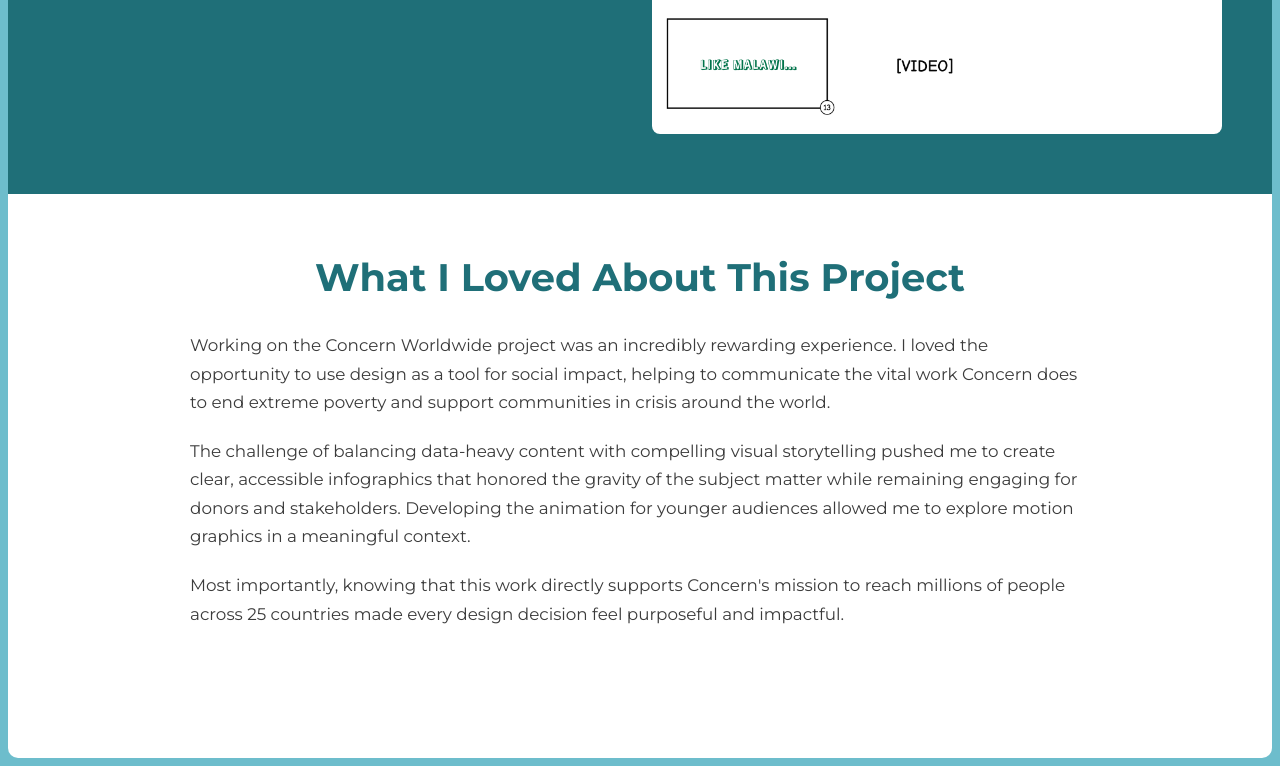
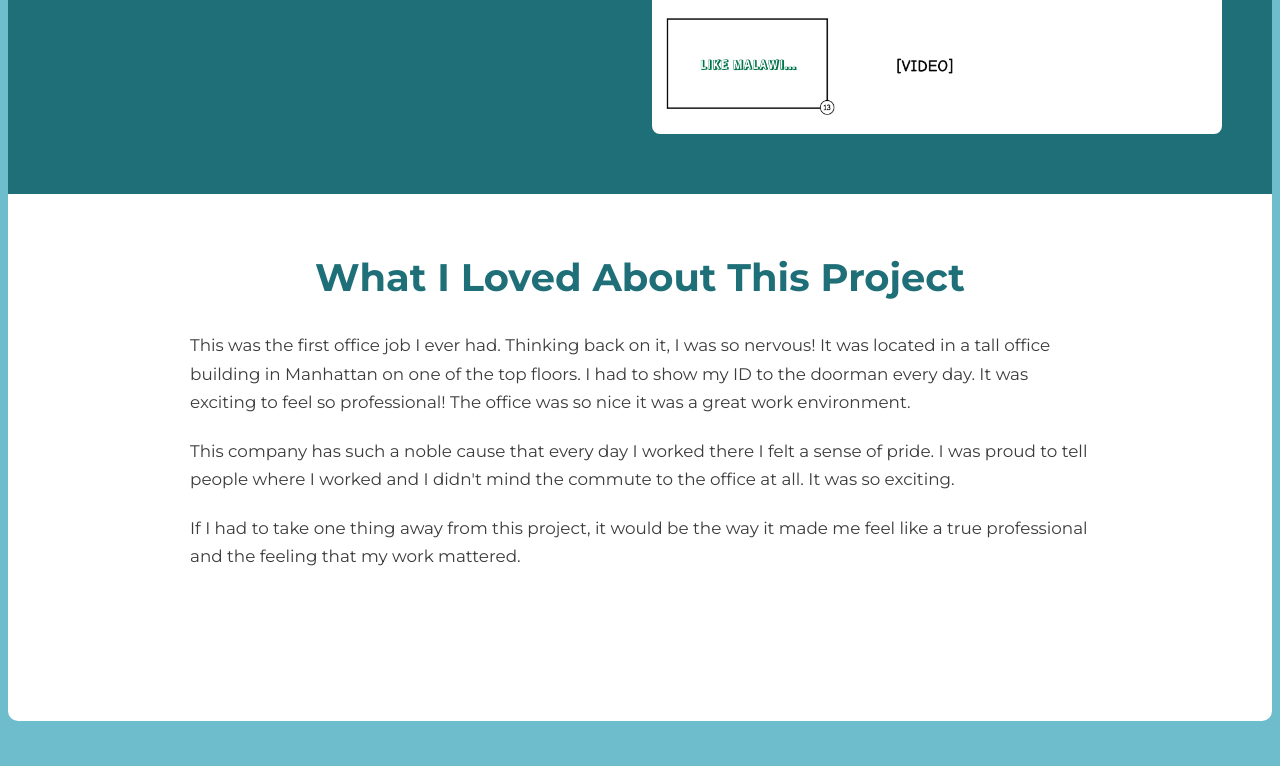
Before and after one commit to Mikalizcool/Michael-Portfolio, a React (Vite) app in the folder my-portfolio/: page /concernworldwide in a window 1280 px wide. Shown: the part 2833-3599 px from the top of the page. After the commit the page ends 3562 px from the top, so only its background shows below. Built offline with nearby package versions, Linux system fonts and the light colour scheme; the HTML template or start-up script is replaced by a standard one.

Commit message:
docs: rewriting project summaries for a more personalized retelling

```diff
--- a/my-portfolio/src/pages/ConcernWorldwide.jsx
+++ b/my-portfolio/src/pages/ConcernWorldwide.jsx
@@ -121,20 +121,22 @@ const ConcernWorldwide = () => {
                 <h2 className="loved-title">What I Loved About This Project</h2>
                 <div className="loved-content">
                     <p>
-                        Working on the Concern Worldwide project was an incredibly
-                        rewarding experience. I loved the opportunity to use design as a tool for social impact,
-                        helping to communicate the vital work Concern does to end extreme poverty and support
-                        communities in crisis around the world.
+                        This was the first office job I ever had. Thinking back on it, I was so nervous!
+                        It was located in a tall office building in Manhattan on one of the top floors.
+                        I had to show my ID to the doorman every day. It was exciting to feel so professional!
+                        The office was so nice it was a great work environment.
                     </p>
                     <p>
-                        The challenge of balancing data-heavy content with compelling visual storytelling pushed
-                        me to create clear, accessible infographics that honored the gravity of the subject matter
-                        while remaining engaging for donors and stakeholders. Developing the animation for younger
-                        audiences allowed me to explore motion graphics in a meaningful context.
+                        This company has such a noble cause that every day I worked there I felt a sense
+                        of pride. I was proud to tell people where I worked and I didn't mind the commute
+                        to the office at all. It was so exciting.
                     </p>
                     <p>
-                        Most importantly, knowing that this work directly supports Concern's mission to reach
-                        millions of people across 25 countries made every design decision feel purposeful and impactful.
+                        If I had to take one thing away from this project, it would be the way it made me
+                        feel like a true professional and the feeling that my work mattered.
+                    </p>
+                    <p>
+
                     </p>
                 </div>
             </section>
--- a/my-portfolio/src/pages/CunySchoolOfMedicine.jsx
+++ b/my-portfolio/src/pages/CunySchoolOfMedicine.jsx
@@ -115,13 +115,19 @@ const CunySchoolOfMedicine = () => {
                 <h2 className="loved-title">What I Loved About This Project</h2>
                 <div className="loved-content">
                     <p>
-                        Working on the CUNY School of Medicine project was an incredibly rewarding experience. I had the opportunity to collaborate with a diverse team of professionals who were all passionate about creating a meaningful impact through our work. The challenge of rebranding an institution with such a rich history pushed me to think creatively and strategically, ultimately leading to a final product that we were all proud of.
+                        My experience working with the DHS helped me get this job. They were very impressed with my
+                        work and I received glowing recommendations from my previous managers. They needed someone
+                        with a diverse skillset and that's what I brought to the table. After several interviews, I
+                        was given the position and had to get fingerprinted, which reminded me of my time with the DHS!
                     </p>
                     <p>
-                        One of the aspects I loved most was the emphasis on user-centered design. We conducted extensive research to understand the needs and preferences of the students and faculty, which informed our design decisions at every stage. This collaborative approach not only resulted in a more effective website but also fostered a sense of ownership and pride among the stakeholders.
+                        Working here has been a very interesting experience. This is definately the most political
+                        job I've ever had where our work is constantly influenced by outside factors. Luckily, the people
+                        I work with are fantastic and make the trip to the office worthwhile. The responsibility and creative
+                        freedom I've been given has allowed me to increase my skillset tremendously.
                     </p>
                     <p>
-                        Overall, this project reinforced my belief in the power of collaboration and empathy in design. By putting ourselves in the shoes of the users, we were able to create a website that truly met their needs and aspirations. I am proud of what we accomplished and excited to see how the CUNY School of Medicine community will benefit from our work.
+                        What I loved most from this project is the people I've met :)
                     </p>
                 </div>
             </section>
--- a/my-portfolio/src/pages/HomelandSecurity.jsx
+++ b/my-portfolio/src/pages/HomelandSecurity.jsx
@@ -122,13 +122,20 @@ const HomelandSecurity = () => {
                 <h2 className="loved-title">What I Loved About This Project</h2>
                 <div className="loved-content">
                     <p>
-                        This project provided a unique opportunity to contribute to national security efforts through design and communication. I enjoyed collaborating with diverse teams and stakeholders to create impactful materials that enhanced DHS's outreach and internal communication. The challenge of addressing complex needs while maintaining clarity and engagement was particularly rewarding.
+                        I was scouted by a recruiter for a consulting company randomly and was asked if I was interested
+                        in interviewing for a position. The interview I had for this job was probably the best
+                        interview I've ever had for a job. The interviewer was a fan of the game series Fallout
+                        and we talked about that game for most of the interview. I got the job the next day.
                     </p>
                     <p>
-                        Additionally, seeing the tangible impact of our work in improving communication channels and public engagement was incredibly fulfilling. This experience has deepened my appreciation for the role of design in facilitating important conversations and driving positive change within large organizations.
+                        This position made me feel like a big deal, haha. I was on two communications teams
+                        for two different DHS programs, HSIN and IMDE. I was given so much responsibility and respect
+                        that, for a young professional, was really amazing. I was even given a retention bonus a few months
+                        into the job!
                     </p>
                     <p>
-                        Overall, this project reinforced my belief in the power of design as a tool for advocacy and change-making, particularly in the context of public service.
+                        This project really changed my life. It allowed me to afford to pay off debt, improve my
+                        dental appearance, and gave me the confidence to apply myself.
                     </p>
                 </div>
             </section>
```
